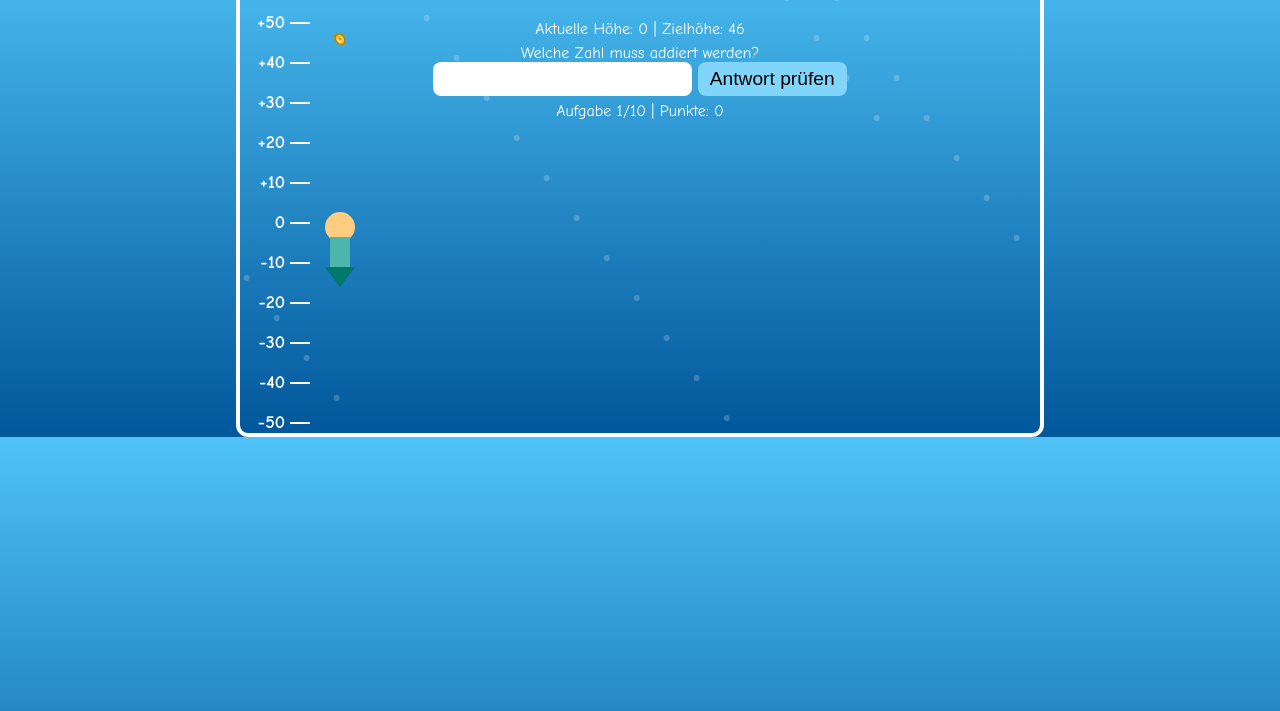
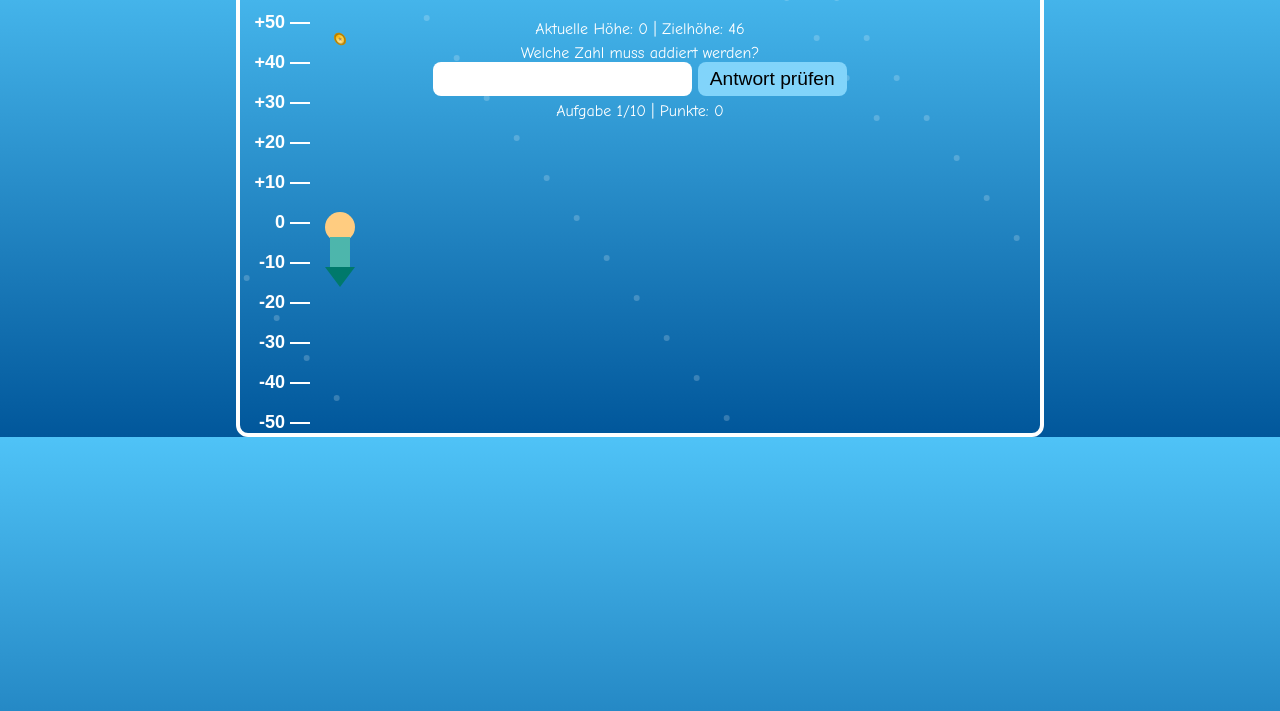
Before and after one commit to smkemajc/afrs-bochum-tiefseetaucher, a plain HTML site: page index.html in a window 1280 px wide. Shown: the part 71-782 px from the top of the page. Drawn offline with Linux system fonts and the light colour scheme.

Commit message:
improved readability

```diff
--- a/index.html
+++ b/index.html
@@ -256,7 +256,7 @@
       ctx.strokeStyle = '#ffffff';
 	  ctx.fillStyle = '#ffffff';
       ctx.lineWidth = 2;
-      ctx.font = 'bold 18px Comic Sans MS';
+      ctx.font = 'bold 18px sans-serif';
       ctx.textAlign = 'right';
       for (let h = minHeight; h <= maxHeight; h += 10) {
         const y = heightToY(h);
```
